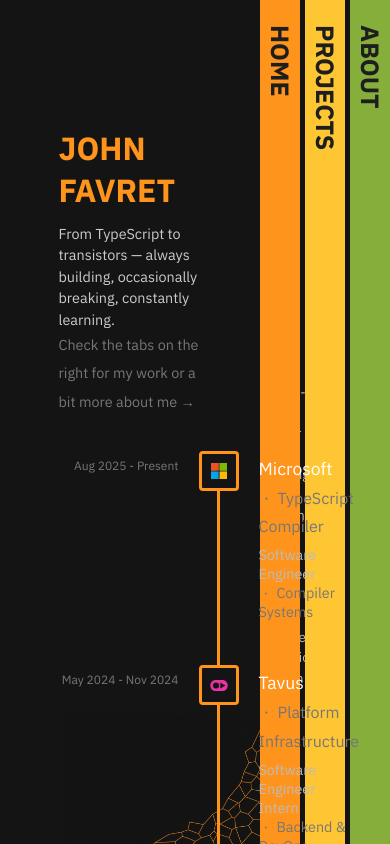
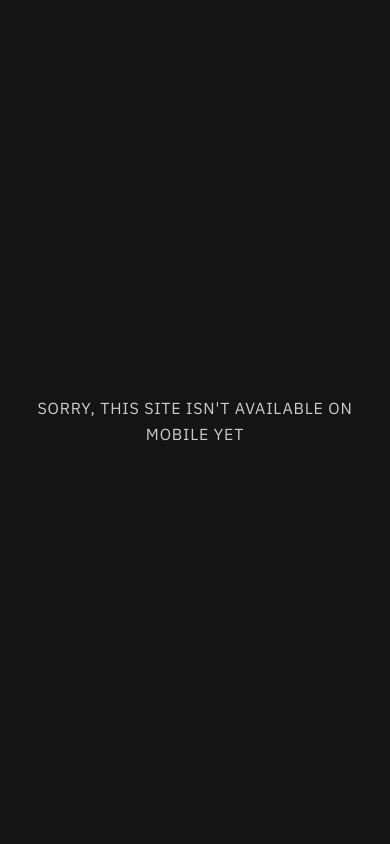
Before and after one commit to johnfav03/Personal-Website-v5, a Vue app: page / in a window 390 px wide. Built offline with nearby package versions, Linux system fonts and the light colour scheme.

Commit message:
added no mobile site overlay

```diff
--- a/src/App.vue
+++ b/src/App.vue
@@ -57,4 +57,35 @@ onMounted(() => {
 	>
 		<component :is="page.component" />
 	</Frame>
+
+    <div class="mobile-notice">
+		<p>Sorry, this site isn't available on mobile yet</p>
+	</div>
 </template>
+
+<style scoped>
+.mobile-notice {
+	display: none;
+}
+
+@media (max-width: 768px) {
+	.mobile-notice {
+		display: flex;
+		align-items: center;
+		justify-content: center;
+		position: fixed;
+		inset: 0;
+		z-index: 100;
+		background: var(--bg-dark);
+		padding: 2rem;
+	}
+
+	.mobile-notice p {
+		color: #CCC;
+		text-align: center;
+		text-transform: uppercase;
+		letter-spacing: 0.05em;
+		line-height: 1.6;
+	}
+}
+</style>
```
